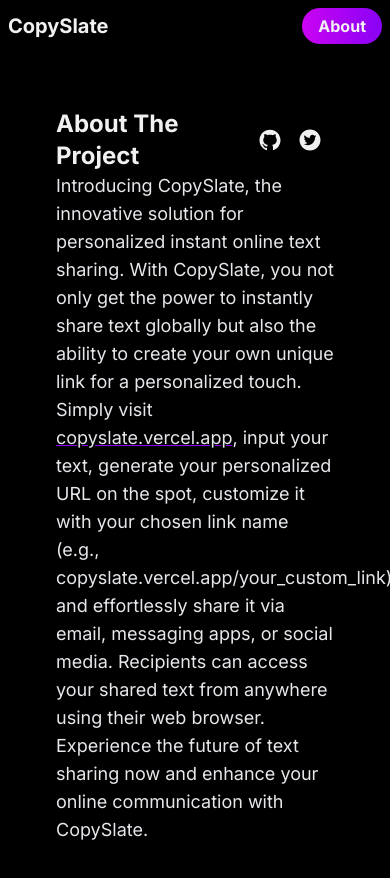
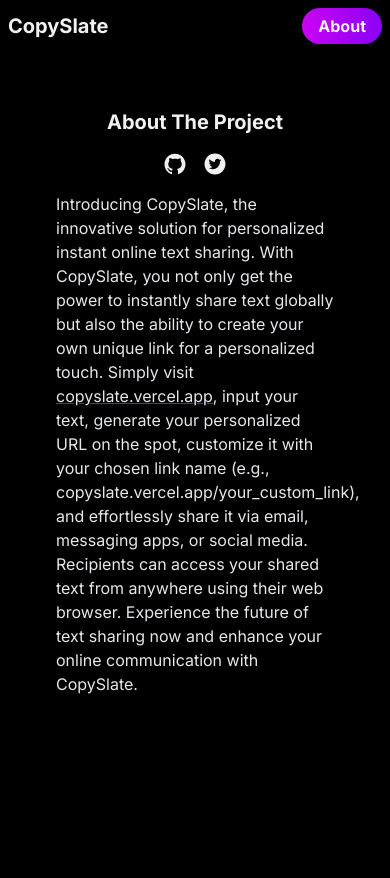
Before and after one commit to adarshswaminath/CopySlate, a Next.js app: page /about in a window 390 px wide. Shown: the top 878 px of the page. Built offline with nearby package versions, Linux system fonts and the light colour scheme.

Commit message:
Termianl redesigned

```diff
--- a/app/[userRoute]/page.jsx
+++ b/app/[userRoute]/page.jsx
@@ -57,8 +57,8 @@
     message !== "The path is expired..." && message !== "Loading...";
 
   return (
-    <div className="p-3">
-      <div className="bg-gray-900 text-white p-4 rounded-lg shadow-lg h-auto relative">
+    <div className="p-3 flex flex-col items-center justify-center">
+      <div className="bg-gray-900 text-white p-4 rounded-lg shadow-lg h-auto w-full lg:w-1/2 xl:w-1/2 relative">
         <div className="justify-between top-2 right-2 flex items-center gap-2">
           <div className="flex items-center gap-2">
             <div className="bg-red-500 w-3 h-3 rounded-full"></div>
@@ -82,7 +82,7 @@
         </div>
       </div>
       {/* Use shouldRenderParticles to conditionally render particles */}
-      {shouldRenderParticles && <ParticlesBg num={200} type="lines" bg={true} />}
+      {shouldRenderParticles && <ParticlesBg num={200} type="thick" bg={true} />}
     </div>
   );
 }
--- a/app/about/page.jsx
+++ b/app/about/page.jsx
@@ -5,24 +5,33 @@
   return (
     <div className="p-6 min-h-screen side-jump">
       <div className="max-w-3xl mx-auto p-8 rounded-lg shadow-md">
-        <div className="flex justify-between items-center">
-          <h3 className="font-bold text-2xl">About The Project</h3>
-          <h2 className="m-3 flex gap-4 items-center">
+        <div className="flex flex-col md:flex-row justify-between items-center">
+          <h3 className="font-bold text-xl md:text-2xl mb-4 md:mb-0">
+            About The Project
+          </h3>
+          <div className="flex gap-4 items-center">
             <Link href="https://github.com/adarshswaminath/CopySlate">
               <AiFillGithub className="text-2xl hover:text-[#8902f5] hover:animate-bounce transition duration-300" />
             </Link>
             <Link href="https://twitter.com/AdarshS002">
               <AiFillTwitterCircle className="text-2xl hover:text-[#8902f5] hover:animate-bounce transition duration-300" />
             </Link>
-          </h2>
+          </div>
         </div>
-        <p className="text-lg text-gray-200">
+        <p className="text-base md:text-lg lg:text-xl xl:text-2xl text-gray-200 mt-4">
           Introducing CopySlate, the innovative solution for personalized
           instant online text sharing. With CopySlate, you not only get the
           power to instantly share text globally but also the ability to create
-          your own unique link for a personalized touch. Simply visit
-          <a href="/" className="underline decoration-[#8902f5]" target="_blank"> copyslate.vercel.app</a>, input your text, generate your personalized URL
-          on the spot, customize it with your chosen link name (e.g.,
+          your own unique link for a personalized touch. Simply visit{" "}
+          <a
+            href="/"
+            className="underline decoration-[#8902f5]"
+            target="_blank"
+          >
+            copyslate.vercel.app
+          </a>
+          , input your text, generate your personalized URL on the spot,
+          customize it with your chosen link name (e.g.,
           copyslate.vercel.app/your_custom_link), and effortlessly share it via
           email, messaging apps, or social media. Recipients can access your
           shared text from anywhere using their web browser. Experience the
```
